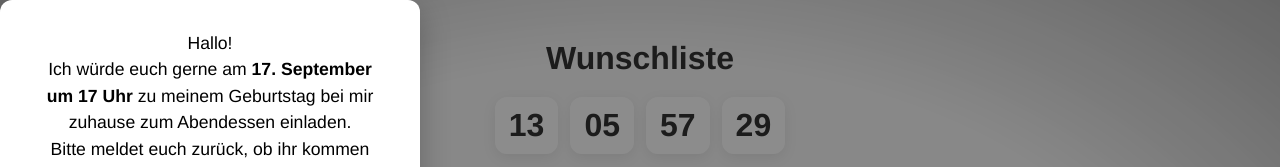
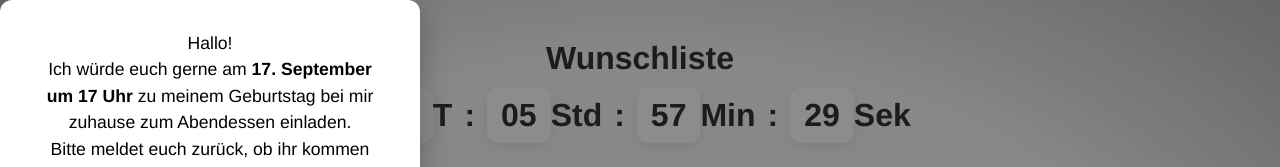
Before and after one commit to Qsenja/wishlist, a plain HTML site: page index.html in a window 1280 px wide. Shown: the top 167 px of the page. Drawn offline with Linux system fonts and the light colour scheme.

Commit message:
Update index.html

```diff
--- a/index.html
+++ b/index.html
@@ -17,10 +17,13 @@
         <h1>Wunschliste</h1>
 
         <section id="countdown">
-            <span id="cd-days">--</span>
-            <span id="cd-hours">--</span>
-            <span id="cd-mins">--</span>
-            <span id="cd-secs">--</span>
+            <div class="unit"><span id="cd-days">--</span><label>T</label></div>
+            <div class="sep">:</div>
+            <div class="unit"><span id="cd-hours">--</span><label>Std</label></div>
+            <div class="sep">:</div>
+            <div class="unit"><span id="cd-mins">--</span><label>Min</label></div>
+            <div class="sep">:</div>
+            <div class="unit"><span id="cd-secs">--</span><label>Sek</label></div>
         </section>
 
         <div class="wishlist"></div>
```
